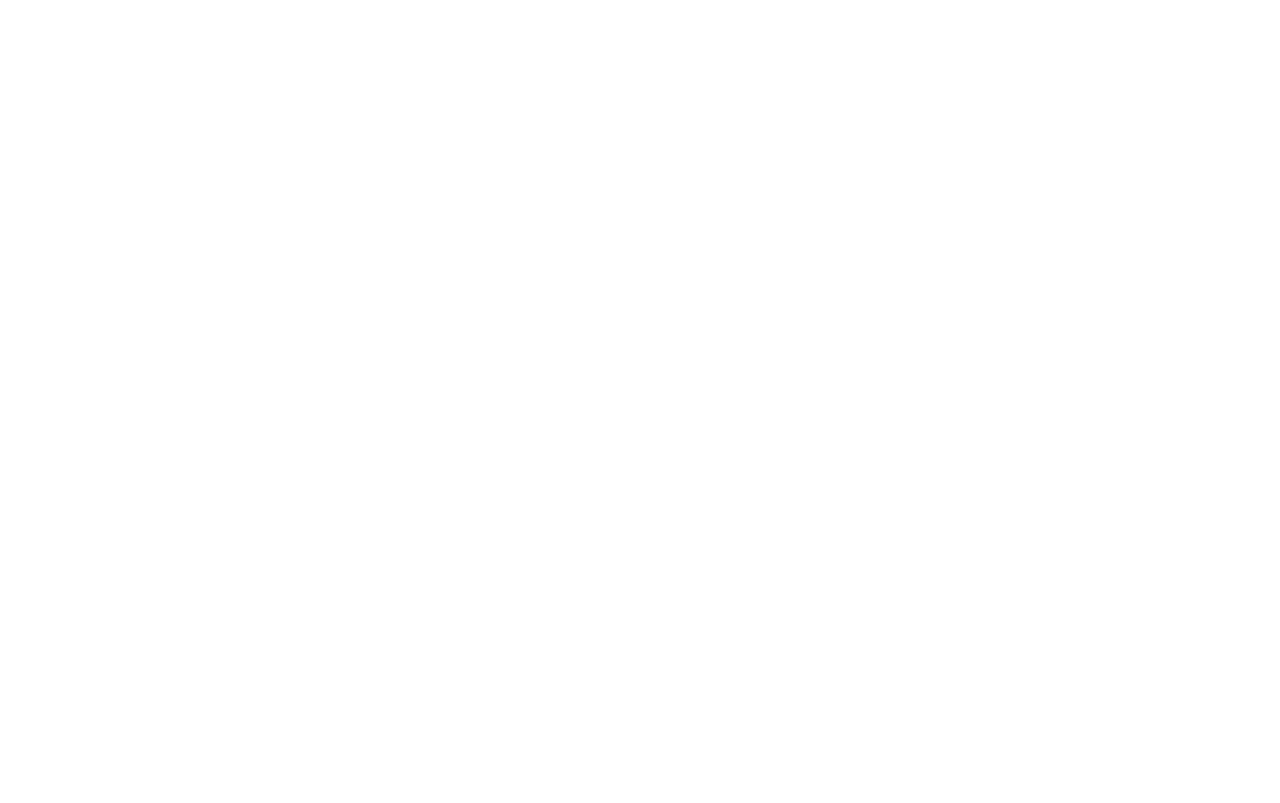
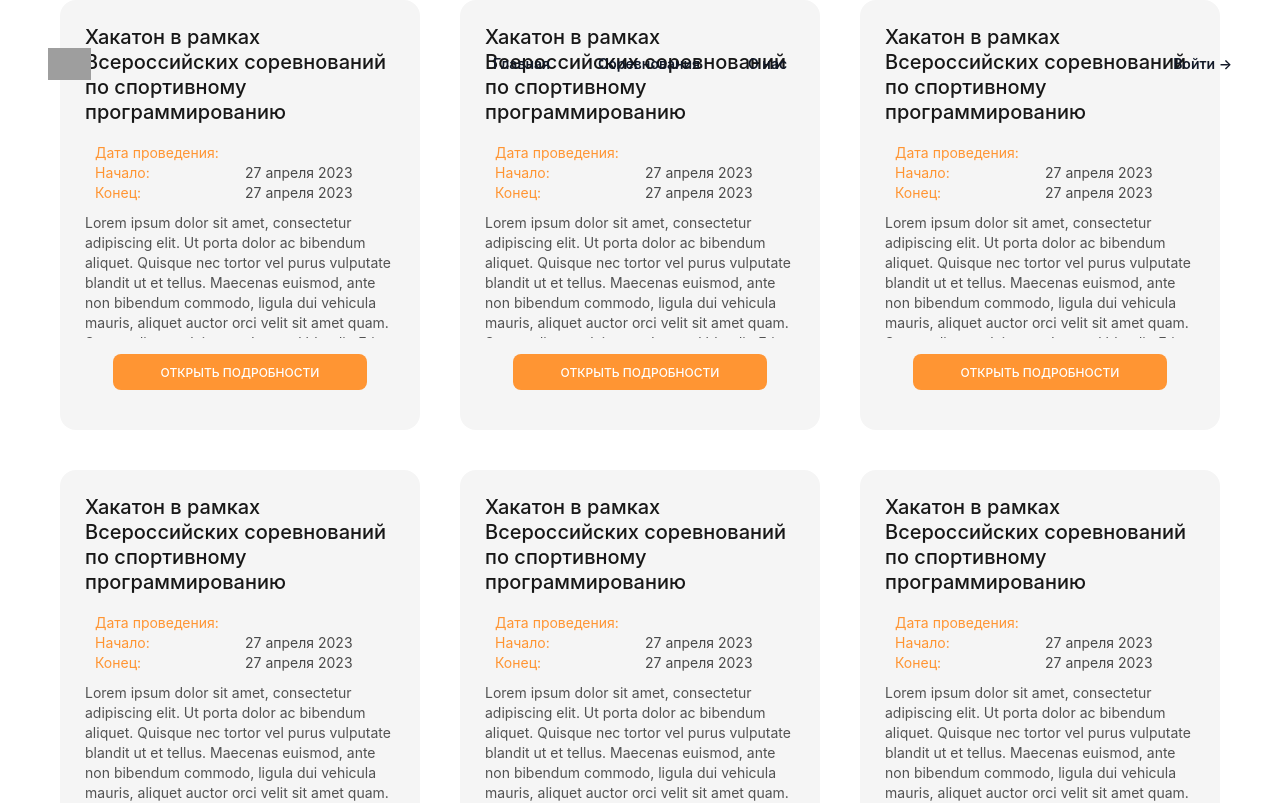
Before and after one commit to csit-sgu/fsp-hack2023-frontend, a Vue app: page /main-logged in a window 1280 px wide. Shown: the top 803 px of the page. Built offline with nearby package versions, Linux system fonts and the light colour scheme; grey boxes are pictures that could not be loaded.

Commit message:
Добавлен компонент Card

```diff
--- /dev/null
+++ b/src/components/Card.vue
@@ -0,0 +1,67 @@
+<template>
+  <div class="flex-none rounded-2xl bg-neutral-100 w-[360px] h-[430px]">
+    <!-- <a href="#">
+      <img class="card__image" alt="" />
+    </a> -->
+    <div class="p-[25px] flex flex-col">
+      <div class="mb-2 text-xl font-medium leading-tight text-neutral-900 dark:text-neutral-50">
+        Хакатон в рамках Всероссийских соревнований по спортивному программированию
+      </div>
+      <div class="text-sm p-[10px]">
+        <span class="text-[#FF9533]">Дата проведения:</span>
+        <div class="grid grid-cols-2 gap-x-[10px]">
+          <span class="text-[#FF9533] ">Начало:</span> <span>27 апреля 2023</span>
+          <span class="text-[#FF9533]">Конец:</span> <span>27 апреля 2023</span>
+        </div>
+      </div>
+      <p class="mb-4 text-sm text-neutral-600 dark:text-neutral-200 h-[125px] overflow-hidden">
+        Lorem ipsum dolor sit amet, consectetur adipiscing elit. Ut porta dolor
+        ac bibendum aliquet. Quisque nec tortor vel purus vulputate blandit ut
+        et tellus. Maecenas euismod, ante non bibendum commodo, ligula dui
+        vehicula mauris, aliquet auctor orci velit sit amet quam. Suspendisse
+        pulvinar sed est vel blandit. Etiam porttitor ligula sit amet ligula
+        ullamcorper sollicitudin.
+      </p>
+      <div class="flex justify-center">
+        <button type="button"
+          class="inline-block w-fit rounded-lg bg-[#FF9533] px-6 pb-2 pt-2.5 text-xs font-medium uppercase leading-normal text-white">
+          Открыть подробности
+        </button>
+      </div>
+    </div>
+  </div>
+</template>
+
+<style scoped>
+
+/* img {
+  height: auto;
+  max-width: 100%;
+  vertical-align: middle;
+} */
+.card__image {
+  background-image: url("https://tecdn.b-cdn.net/img/new/standard/nature/184.jpg");
+  background-position: center center;
+  background-repeat: no-repeat;
+  background-size: cover;
+  border-top-left-radius: 0.25rem;
+  border-top-right-radius: 0.25rem;
+  filter: contrast(75%);
+  overflow: hidden;
+  position: relative;
+  transition: filter 0.5s cubic-bezier(0.43, 0.41, 0.22, 0.91);
+}
+
+/* .card__content {
+  display: flex;
+  flex: 1 1 auto;
+  flex-direction: column;
+  padding: 1rem;
+} */
+
+/* .card__image::before {
+  content: "";
+  display: block;
+  padding-top: 56.25%;
+} */
+</style>
--- /dev/null
+++ b/src/components/CardView.vue
@@ -0,0 +1,25 @@
+<script setup lang="ts">
+import Card from './Card.vue'
+</script>
+
+<template>
+  <div class="grid grid-cols-3 gap-y-10 gap-x-10">
+    <Card />
+    <Card />
+    <Card />
+    <Card />
+    <Card />
+    <Card />
+    <Card />
+    <Card />
+    <Card />
+    <Card />
+    <Card />
+  </div>
+</template>
+
+<style scoped>
+.cview {
+  padding: 100px;
+}
+</style>
--- a/src/router/index.ts
+++ b/src/router/index.ts
@@ -1,6 +1,7 @@
 import Vue from 'vue'
 import VueRouter from 'vue-router'
 import HomeView from '../views/HomeView.vue'
+import HomeLoggedView from '../views/HomeLoggedView.vue'
 
 Vue.use(VueRouter)
 
@@ -16,10 +17,12 @@
     {
       path: '/about',
       name: 'about',
-      // route level code-splitting
-      // this generates a separate chunk (About.[hash].js) for this route
-      // which is lazy-loaded when the route is visited.
       component: () => import('../views/AboutView.vue')
+    },
+    {
+      path: '/main-logged',
+      name: 'main-logged',
+      component: HomeLoggedView
     }
   ]
 })
--- /dev/null
+++ b/src/views/HomeLoggedView.vue
@@ -0,0 +1,13 @@
+<script setup lang="ts">
+import NavBar from '../components/NavBar.vue';
+import CardView from '../components/CardView.vue';
+</script>
+
+<template>
+  <div>
+    <NavBar />
+    <div class="flex justify-center">
+      <CardView />
+    </div>
+  </div>
+</template>
```
